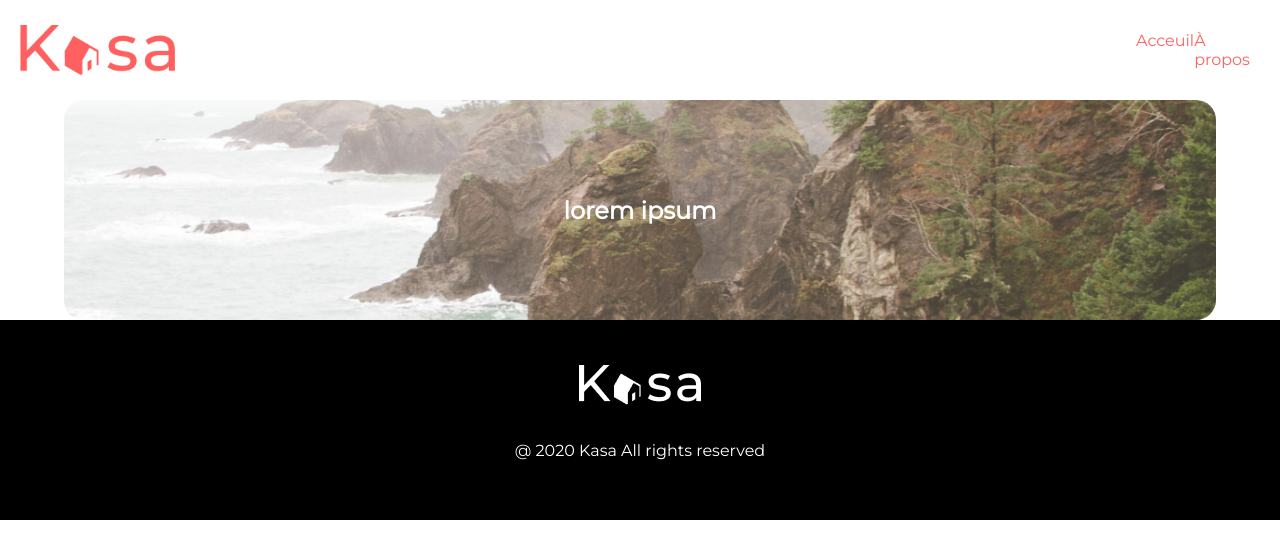
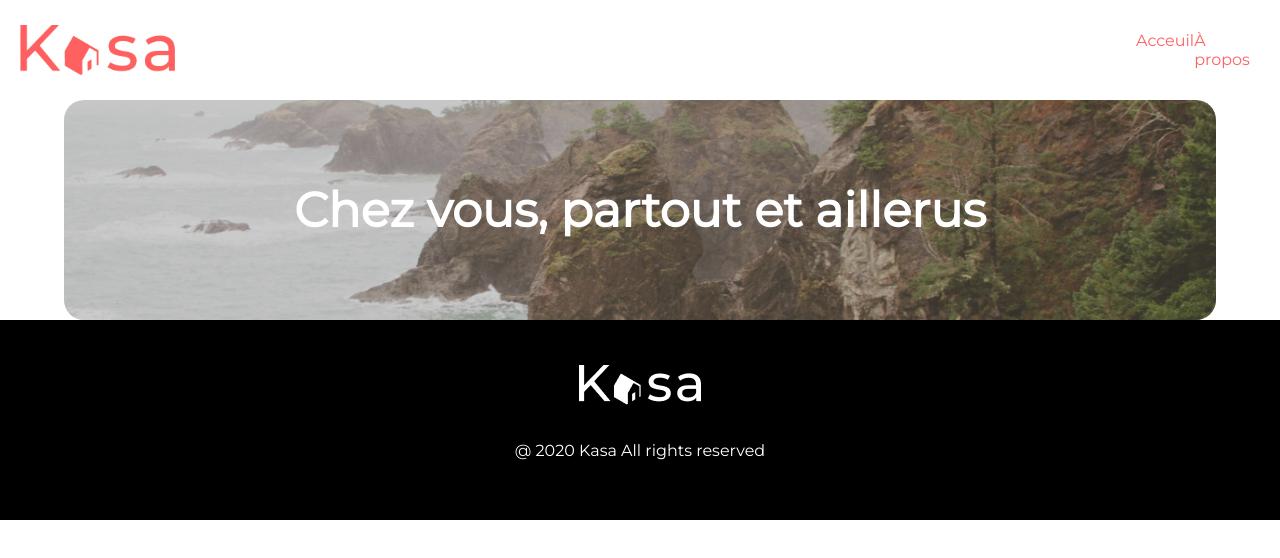
Before and after one commit to CMickus/Projet-6, a React (Create React App) app: page / in a window 1280 px wide. Shown: the top 558 px of the page. Built offline with nearby package versions, Linux system fonts and the light colour scheme.

Commit message:
Ajout de l'assombrissement de l'image de la banner et de son texte

```diff
--- a/src/components/Banner.module.css
+++ b/src/components/Banner.module.css
@@ -13,6 +13,7 @@
     position: relative;
     justify-self: center;
     border-radius: 20px;
+    filter: brightness(0.8)
 }
 
 .title1{
@@ -21,6 +22,7 @@
     align-self: center;
     position: absolute;
     color: white;
+    font-size: 3em;
 }
 
 .title2{
--- a/src/components/banner.jsx
+++ b/src/components/banner.jsx
@@ -18,7 +18,7 @@ export function Banner(){
     return(
         <aside className={style.banner}>
             <img src={banner1} className={style.bannerimage} alt='...'></img>
-            <h2 className={style.title1}>lorem ipsum</h2>
+            <h2 className={style.title1}>Chez vous, partout et aillerus</h2>
         </aside>
     )
 }
```
